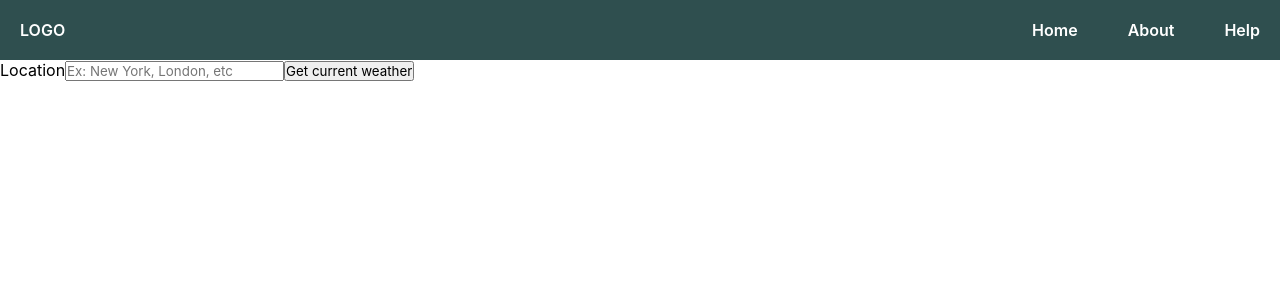
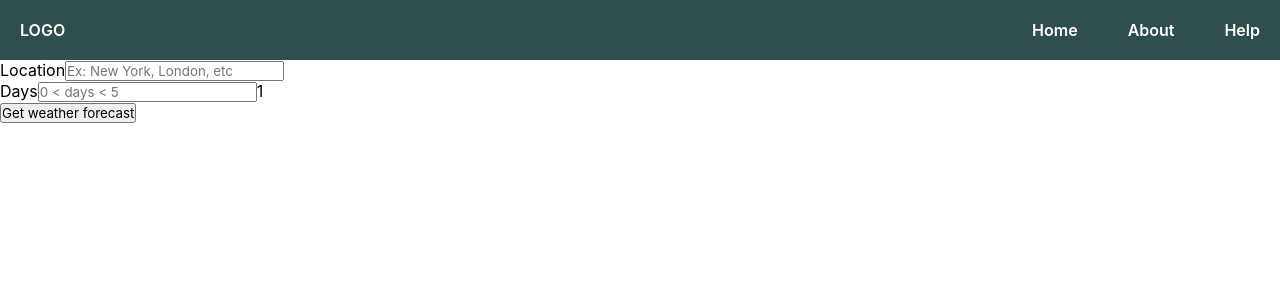
Before and after one commit to devAdarsh19/Advanced-Weather-App, a React (Vite) app in the folder frontend/: page / in a window 1280 px wide. Shown: the top 300 px of the page. Built offline with nearby package versions, Linux system fonts and the light colour scheme.

Commit message:
improved basic UI

```diff
--- a/frontend/src/App.jsx
+++ b/frontend/src/App.jsx
@@ -11,9 +11,10 @@ function App() {
       <Navbar />
 
       {/* Get current weather */}
-      <Weather />
+      {/* <Weather /> */}
 
       {/* Get forecast */}
+      <Forecast />
     </>
   );
 }
--- a/frontend/src/components/Forecast.jsx
+++ b/frontend/src/components/Forecast.jsx
@@ -1,24 +1,42 @@
 import React from "react";
 import { useState } from "react";
+import axios from "axios";
 
 const Forecast = () => {
-
   const [forecastLocation, setForecastLocation] = useState("");
   const [days, setDays] = useState(1);
+  const [forecastData, setForecastData] = useState(null);
 
   const handleGetForecast = (event) => {
     event.preventDefault();
     setForecastLocation(event.target.value);
-  }
+  };
 
   const handleGetForecastDays = (event) => {
     event.preventDefault();
     setDays(event.target.value);
-  }
+  };
+
+  const handleSubmit = async (e) => {
+    e.preventDefault();
+    console.log("Form Submitted");
+    const response = await axios
+      .get(
+        `http://localhost:8000/v1/forecast?location=${forecastLocation}&days=${days}`
+      )
+      .catch((error) => {
+        console.log(`Error: ${error}`);
+        alert("[ERROR] Error while fetching forecast data.");
+      });
+
+    // const data = await response.json()
+    setForecastData(response.data);
+    console.log(response.data);
+  };
 
   return (
     <div className="forecast-weather">
-      <form action="get-forecast" method="post">
+      <form onSubmit={handleSubmit}>
         <div>
           <label htmlFor="">Location</label>
           <input
@@ -43,6 +61,33 @@ const Forecast = () => {
         </div>
         <button type="submit">Get weather forecast</button>
       </form>
+
+      {forecastData && (
+        <div>
+          <h2><strong>Location : { forecastData.location_name }</strong></h2>
+          <h3>Local Time : { forecastData.localtime }</h3>
+          <h3>Condition : { forecastData.condition }</h3>
+          <h3>Temperature: { forecastData.temp_c }℃ / { forecastData.temp_f }℉</h3>
+          {forecastData.forecasts.map((days, index) => (
+            <div key={index}>
+              <br />
+              <h3><strong>Date: { days.date }</strong></h3>
+              <h4>Condition: { days.condition }</h4>
+              {/* <h4>Avg Temperature: { days.temp_c }℃ / { days.temp_f }℉</h4> */}
+              <h4>Max Temperature: { days.maxtemp_c }℃ / { days.maxtemp_f }℉</h4>
+              <h4>Min Temperature: { days.mintemp_c }℃ / { days.mintemp_f }℉</h4>
+              {days.hours.map((hour, hourIndex) => (
+                <div key={hourIndex} style={{marginLeft: "20px"}}>
+                  <br />
+                  <h3><strong>Date & Time: { hour.time }</strong></h3>
+                  <h4>Condition: { hour.condition }</h4>
+                  <h4>Temperature: { hour.temp_c }℃ / { hour.temp_f }℉</h4>
+                </div>
+              ))}
+            </div>
+          ))}
+        </div>
+      )}
     </div>
   );
 };
--- a/frontend/src/components/Weather.jsx
+++ b/frontend/src/components/Weather.jsx
@@ -13,8 +13,12 @@ const Weather = () => {
     e.preventDefault();
     console.log("Form submitted");
     const response = await axios.get(
-      `http://localhost:8000/v1/weather?location=${locationData}`
-    );
+      `http://localhost:8000/v1/weather?location_q=${locationData}`
+    )
+    .catch((error) => {
+      console.log(error);
+      alert("[ERROR] Error fetching weather data.");
+    });
 
     // const data = await response.json()
     setWeatherData(response.data);
@@ -34,14 +38,17 @@ const Weather = () => {
             value={locationData}
             onChange={handleGetWeather}
           />
-          <span>{locationData}</span>
           <button type="submit">Get current weather</button>
         </form>
       </div>
 
       {weatherData && (
         <div>
-            <h2>{weatherData.location_name}</h2>
+            <h2>Location: {weatherData.location_name}</h2>
+            <h3>Condition: {weatherData.condition}</h3>
+            <h3>Localtime: {weatherData.localtime}</h3>
+            <h3>Temperature (℃): {weatherData.temp_c}</h3>
+            <h3>Temperature (℉): {weatherData.temp_f}</h3>
         </div>
       )}
     </>
```
